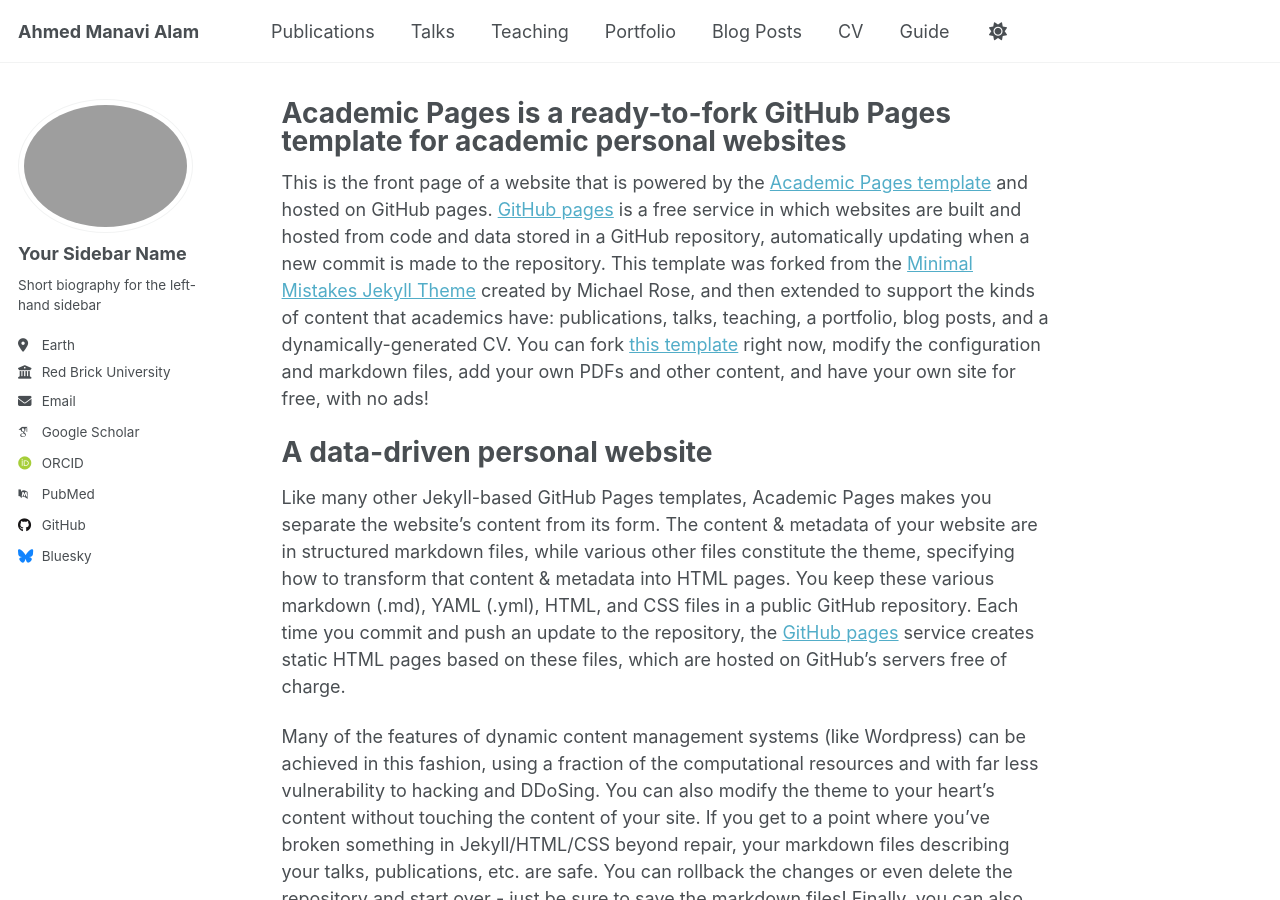
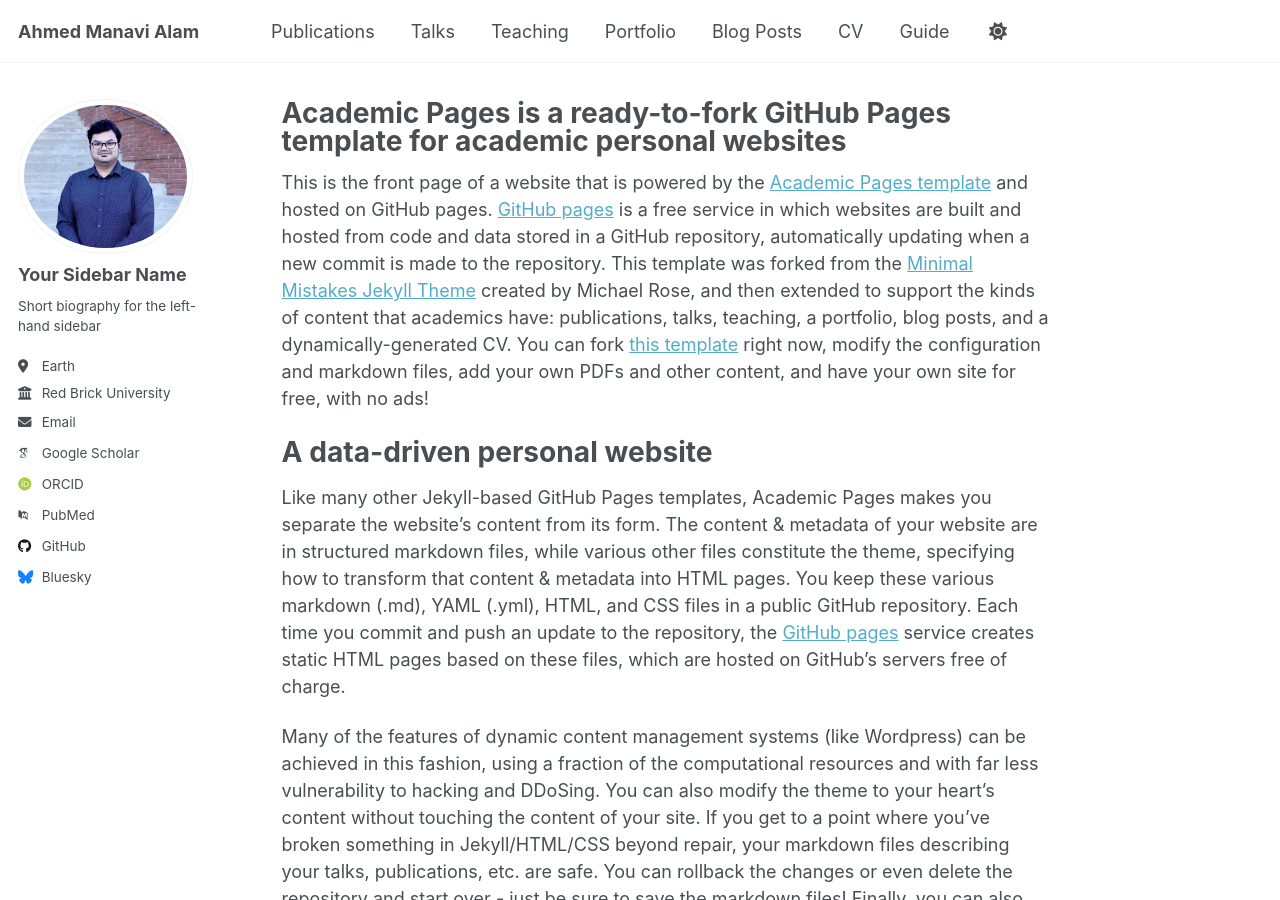
Before and after one commit to ahmed-manavi/ahmed-manavi.github.io, a Jekyll site: the page built from _pages/about.md, in a window 1280 px wide and 900 px high. Built offline with Jekyll 4.4.1, drawn with Linux system fonts in a browser that asks for light colours; some web fonts are replaced.

Commit message:
Update _config.yml

```diff
--- a/_config.yml
+++ b/_config.yml
@@ -21,7 +21,7 @@ scholar_userid: "YsHH6asAAAAJ"
 #               Additional customization can be done by editing /_includes/author-profile.html
 author:
   # Biographic information
-  avatar           : "profile.pnjpgg"
+  avatar           : "profile.jpg"
   name             : "Your Sidebar Name"
   pronouns         : # example: "she/her"
   bio              : "Short biography for the left-hand sidebar"
```
